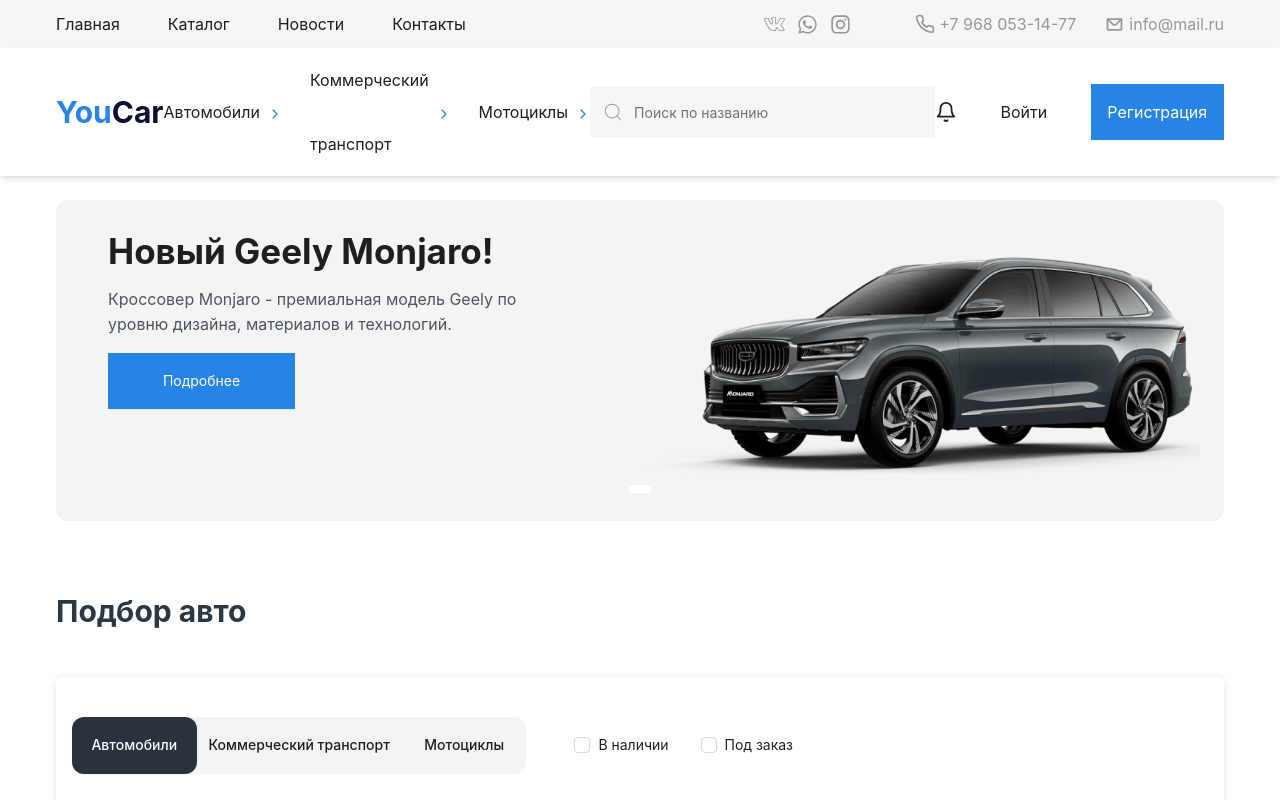
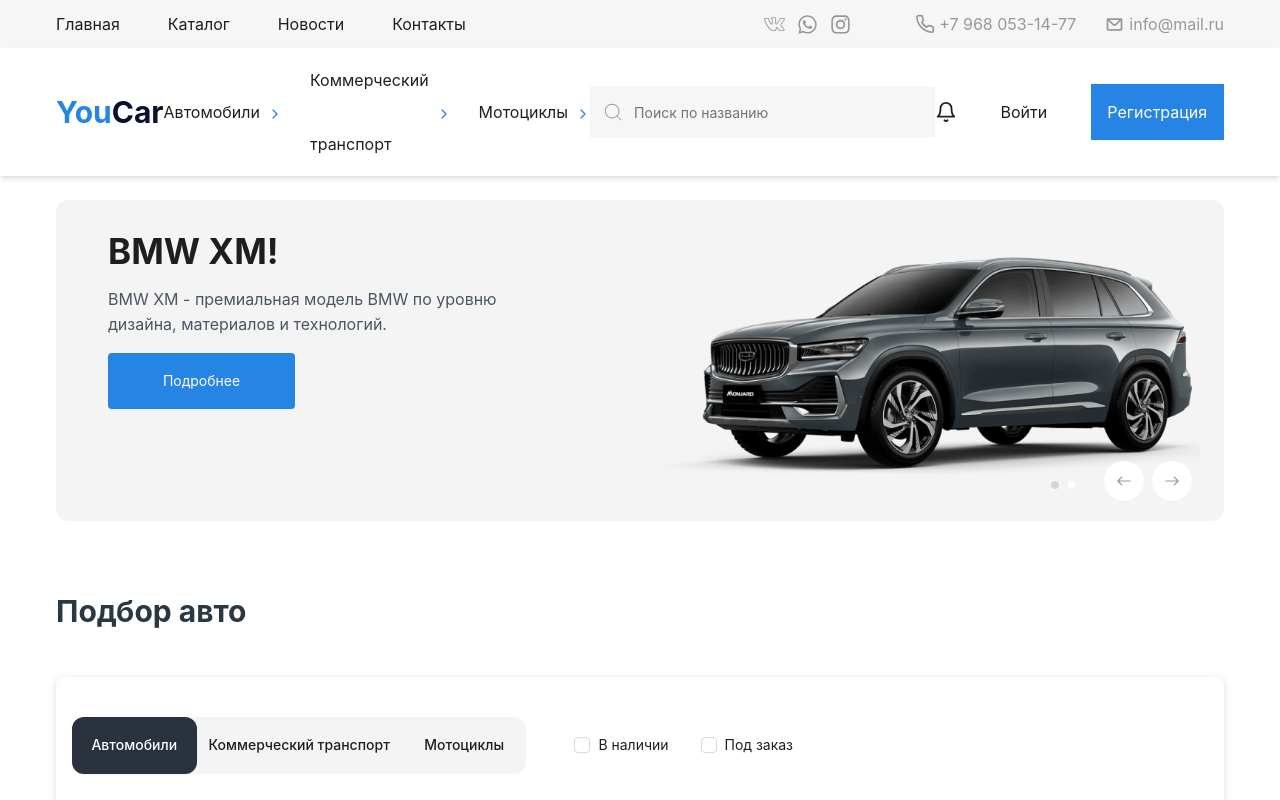
Before and after one commit to Umida18/YouCar, a React (Vite) app: page / in a window 1280 px wide. Shown: the top 800 px of the page. Built offline with nearby package versions, Linux system fonts and the light colour scheme; no server answers.

Commit message:
edit update

```diff
--- a/src/components/Account/NewPost.tsx
+++ b/src/components/Account/NewPost.tsx
@@ -122,6 +122,7 @@
         year: correctedYear,
         authoremail: userData?.userData.email,
         mark_id: markId,
+        milage: values.milage ? values.milage : 0,
       }).forEach(([key, value]) => {
         if (value !== undefined && value !== null) {
           formData.append(key, value.toString());
@@ -274,7 +275,7 @@
                   <p className="text-[#989898] text-[15px]">Пробег</p>
                   <Form.Item
                     name="milage"
-                    rules={[{ required: true, message: "Введите пробег" }]}
+                    // rules={[{ required: true, message: "Введите пробег" }]}
                   >
                     <InputNumber
                       min={0}
--- a/src/components/Account/Post.tsx
+++ b/src/components/Account/Post.tsx
@@ -11,10 +11,14 @@
 export default function PostsUser() {
   const navigate = useNavigate();
 
-  const { data: userData } = useQuery(["userData"], async () => {
-    const res = await api.get("/user-dashboard");
-    return res.data;
-  });
+  const { data: userData } = useQuery(
+    ["userData"],
+    async () => {
+      const res = await api.get("/user-dashboard");
+      return res.data;
+    },
+    { staleTime: 0 }
+  );
 
   const getAllListings = () => {
     if (!userData?.yours?.result) return [];
@@ -29,7 +33,7 @@
       return new Date(b.createdAt).getTime() - new Date(a.createdAt).getTime();
     });
   };
-  console.log(getAllListings());
+  console.log("getttt", getAllListings());
 
   return (
     <div className="max-w-7xl mx-auto p-4">
--- a/src/components/Banners/HeroBanner.tsx
+++ b/src/components/Banners/HeroBanner.tsx
@@ -1,6 +1,28 @@
 import { Button, Card, Carousel, Col, ConfigProvider, Row } from "antd";
+import { useRef, useState } from "react";
+import { IoIosArrowRoundBack, IoIosArrowRoundForward } from "react-icons/io";
+
+const slides = [
+  {
+    id: 1,
+    title: "НОВЫЙ GEELY MONJARO!",
+    description:
+      "Кроссовер Monjaro - премиальная модель Geely по уровню дизайна, материалов и технологий.",
+    image: "/hero1.png",
+  },
+  {
+    id: 2,
+    title: "BMW XM!",
+    description:
+      "BMW XM - премиальная модель BMW по уровню дизайна, материалов и технологий.",
+    image: "/hero1.png",
+  },
+];
 
 const HeroBanner = () => {
+  const [_, setCurrentSlide] = useState(0);
+  const carouselRef = useRef<any>(null);
+
   const carouselSettings = {
     dots: true,
     infinite: true,
@@ -35,31 +57,34 @@
           Carousel: {
             dotWidth: 8,
             dotHeight: 8,
-            dotActiveWidth: 24,
+            dotActiveWidth: 9,
           },
         },
       }}
     >
-      <div className=" mx-auto my-6  w-full">
+      <div className="relative mx-auto my-6 w-full">
         <Carousel
+          ref={carouselRef}
           {...carouselSettings}
-          className=" [&_.slick-slide]:px-0 [&_.slick-dots]:!bottom-7 [&_.slick-dots_li.slick-active_button]:!bg-[#2684E5] [&_.slick-dots_li_button]:!bg-gray-400 px-0 w-full"
+          beforeChange={(_, to) => setCurrentSlide(to)}
+          className="[&_.slick-dots]:!bottom-8 [&_.slick-dots]:!right-36 [&_.slick-dots]:!justify-end [&_.slick-dots]:!w-auto [&_.slick-dots_li.slick-active_button]:6 [&_.slick-dots_li.slick-active_button]:!bg-[#2684E5] [&_.slick-dots_li_button]:!bg-gray-600 [&_.slick-dots_li]:!mx-1"
         >
-          <Card className=" bg-[#F4F4F4] w-full px-0 border-none rounded-xl [&_.ant-card-body]:min-w-full">
+          {slides.map((slide) => (
+            <div key={slide.id}>
+              <Card className="bg-[#F4F4F4] w-full border-none rounded-xl [&_.ant-card-body]:min-w-full">
                 <Row>
                   <Col md={24} xl={12} className="flex flex-col xl:px-7 px-4">
                     <h3 className="xl:text-[35px] text-[24px] font-bold mb-2">
-                  Новый Geely Monjaro!
+                      {slide.title}
                     </h3>
                     <p className="text-gray-600 mb-4 text-[14px] xl:text-[16px] max-w-md">
-                  Кроссовер Monjaro - премиальная модель Geely по уровню
-                  дизайна, материалов и технологий.
+                      {slide.description}
                     </p>
                     <Button
                       style={{
                         border: 0,
                         backgroundColor: "#2684E5",
-                    borderRadius: 0,
+                        borderRadius: 4,
                         color: "white",
                         height: "56px",
                         width: "187px",
@@ -71,17 +96,33 @@
                   <Col
                     md={24}
                     xl={12}
-                className="flex justify-center h-full items-center "
+                    className="flex justify-center h-full items-center"
                   >
                     <img
-                  src="/hero1.png"
-                  // src="https://www.freeiconspng.com/uploads/cars-png-31.png"
-                  alt=""
+                      src={slide.image || "/placeholder.svg"}
+                      alt={slide.title}
+                      className=","
                     />
                   </Col>
                 </Row>
               </Card>
+            </div>
+          ))}
         </Carousel>
+        <button
+          // onClick={prevSlide}
+          onClick={() => carouselRef.current?.prev()}
+          className="absolute right-20 bottom-0 -translate-y-1/2 p-2 bg-white rounded-full hover:bg-white transition-colors z-10"
+        >
+          <IoIosArrowRoundBack className="h-6 w-6 text-[#989898]" />
+        </button>
+        <button
+          // onClick={nextSlide}
+          onClick={() => carouselRef.current?.next()}
+          className="absolute right-8 bottom-0 -translate-y-1/2 p-2 bg-white rounded-full hover:bg-white transition-colors z-10"
+        >
+          <IoIosArrowRoundForward className="h-6 w-6 text-[#989898]" />
+        </button>
       </div>
     </ConfigProvider>
   );
--- a/src/components/Cards/CarCard.tsx
+++ b/src/components/Cards/CarCard.tsx
@@ -22,7 +22,7 @@
   const [itemType, setItemType] = useState<string | undefined>(type);
 
   useEffect(() => {
-    setItemType(type || item?.type || "car");
+    setItemType(item?.type || type);
   }, [item, type]);
 
   const mutation = useMutation(
@@ -129,6 +129,8 @@
     >
       <div className="flex gap-7">
         <div className="flex-1">
+          <h1>{item?.id}</h1>
+          <h1>{item?.type}</h1>
           <div className="flex justify-between flex-col items-start space-y-1 mb-1">
             <h2 className="text-xl font-semibold">{`${item?.mark}, ${item?.model}`}</h2>
             <span className="text-xl font-bold ">{item?.cost} $</span>
--- /dev/null
+++ b/src/utils/urlToFile.tsx
@@ -0,0 +1,58 @@
+interface CustomFile {
+  uid: string;
+  name: string;
+  lastModified: number;
+  size: number;
+  type: string;
+  percent: number;
+  originFileObj: File;
+}
+
+export async function urlToCustomFile(url: string): Promise<CustomFile> {
+  try {
+    // Fetch the image
+    const response = await fetch(url);
+    const blob = await response.blob();
+
+    // Generate a filename from the URL or use a default one
+    const urlParts = url.split("/");
+    const fileName =
+      decodeURIComponent(urlParts[urlParts.length - 1]) || "image.jpg";
+
+    // Create a File object
+    const file = new File([blob], fileName, { type: blob.type });
+
+    // Get current timestamp
+    const now = Date.now();
+
+    // Create a unique ID for rc-upload
+    const uid = `rc-upload-${now}-${Math.floor(Math.random() * 100)}`;
+
+    // Create the custom file object with required properties
+    const customFile: CustomFile = {
+      uid,
+      name: fileName,
+      lastModified: now,
+      size: blob.size,
+      type: blob.type,
+      percent: 0,
+      originFileObj: file,
+    };
+
+    return customFile;
+  } catch (error) {
+    console.error("Error converting URL to File:", error);
+    throw error;
+  }
+}
+
+// Usage example:
+// export async function convertExistingImageUrl(url: string) {
+//   try {
+//     const customFile = await urlToCustomFile(url);
+//     return [customFile]; // Return as array since upload components usually expect an array
+//   } catch (error) {
+//     console.error("Error converting image:", error);
+//     return [];
+//   }
+// }
```
Also changed, not shown: src/Type/Type.tsx (+10 -0 lines), src/components/Account/EditPost.tsx (+85 -34 lines), src/components/PhotoUpload/PhotoUpload.tsx (+56 -19 lines). Lines whose indentation alone changed are shown as unchanged.
